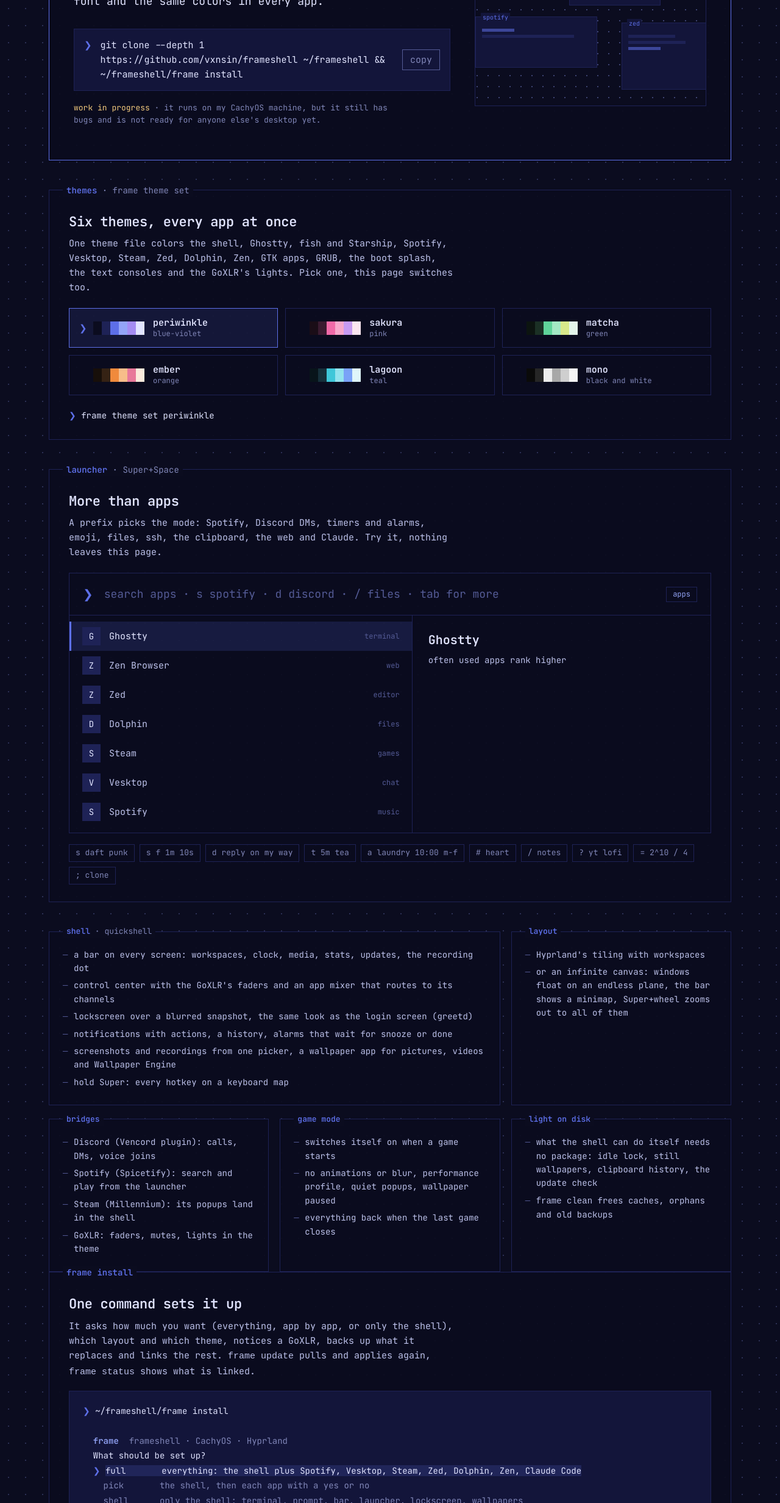
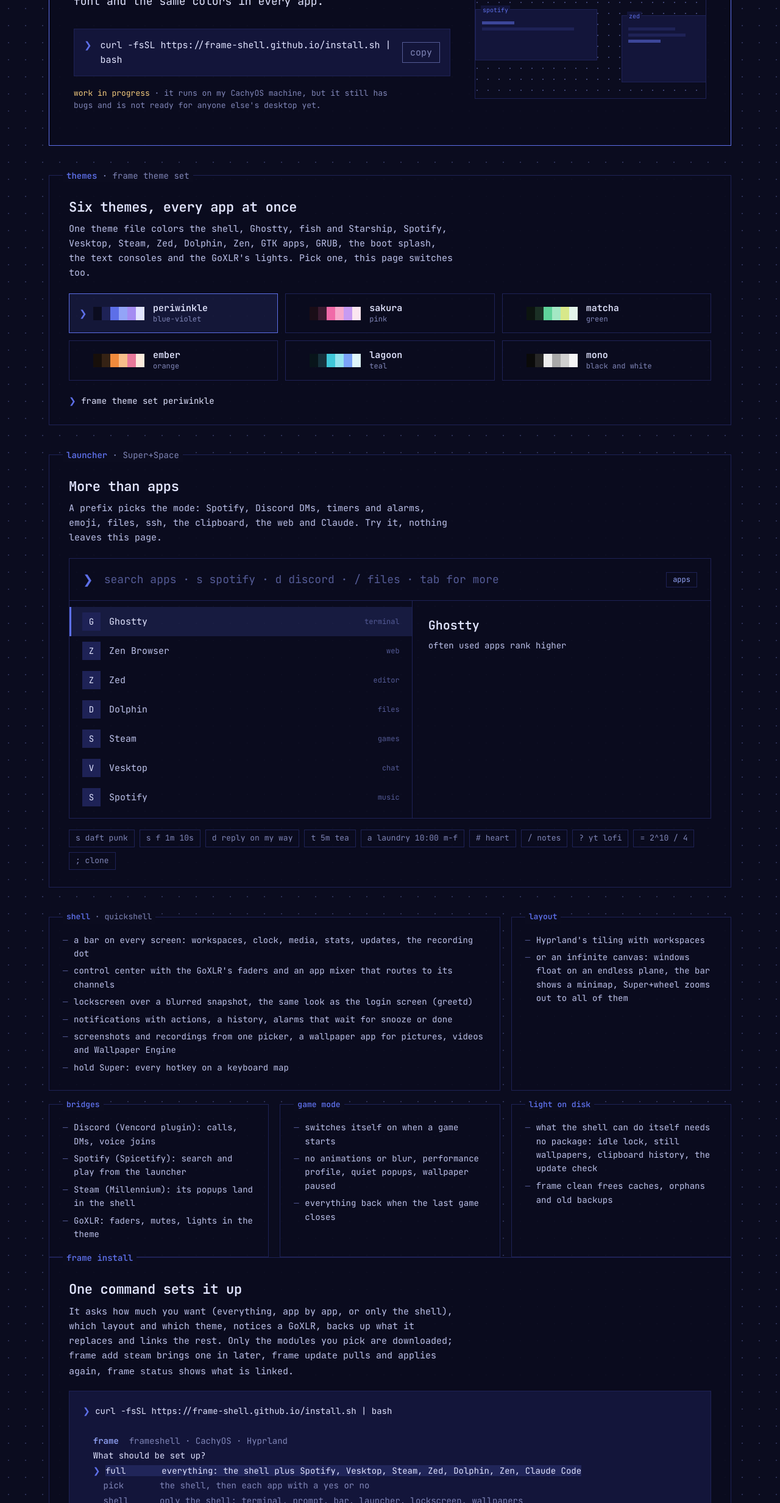
Before and after one commit to frame-shell/frame-shell.github.io, a plain HTML site: page index.html in a window 1280 px wide. Shown: the part 336-2800 px from the top of the page at 61% size. Drawn offline with Linux system fonts and the light colour scheme.

Commit message:
Site for the frame-shell organization: curl installer, links to the org

```diff
--- a/index.html
+++ b/index.html
@@ -259,7 +259,7 @@
 <header class="bar">
   <div class="ws"><span class="b">[</span><a href="#top" class="on">1</a><a href="#themes">2</a><a href="#launcher">3</a><a href="#inside">4</a><a href="#install">5</a><span class="tb"><span class="b">]─[</span><span class="title" id="title">frameshell · a terminal-styled desktop</span></span><span class="b">]</span></div>
   <div class="clock" id="clock">--:--<small id="date"></small></div>
-  <div class="right"><span class="b">[</span><span id="bar-theme">periwinkle</span><span class="b">]─[</span><a href="https://github.com/vxnsin/frameshell">github</a><span class="b">]</span></div>
+  <div class="right"><span class="b">[</span><span id="bar-theme">periwinkle</span><span class="b">]─[</span><a href="https://github.com/frame-shell">github</a><span class="b">]</span></div>
 </header>
 
 <main id="top">
@@ -271,7 +271,7 @@
     <p class="lead">A desktop for CachyOS and Hyprland that looks like a terminal: square frames, one monospace font and the same colors in every app.</p>
     <div class="cmd">
       <span class="ps">❯</span>
-      <code id="install-cmd">git clone --depth 1 https://github.com/vxnsin/frameshell ~/frameshell &amp;&amp; ~/frameshell/frame install</code>
+      <code id="install-cmd">curl -fsSL https://frame-shell.github.io/install.sh | bash</code>
       <button class="copy" data-copy="install-cmd">copy</button>
     </div>
     <p class="note"><b>work in progress</b> · it runs on my CachyOS machine, but it still has bugs and is not ready for anyone else's desktop yet.</p>
@@ -363,9 +363,9 @@
   <section class="frame rise" id="install" style="animation-delay: .1s">
     <span class="label">frame install</span>
     <h2>One command sets it up</h2>
-    <p>It asks how much you want (everything, app by app, or only the shell), which layout and which theme, notices a GoXLR, backs up what it replaces and links the rest. <code>frame update</code> pulls and applies again, <code>frame status</code> shows what is linked.</p>
+    <p>It asks how much you want (everything, app by app, or only the shell), which layout and which theme, notices a GoXLR, backs up what it replaces and links the rest. Only the modules you pick are downloaded; <code>frame add steam</code> brings one in later, <code>frame update</code> pulls and applies again, <code>frame status</code> shows what is linked.</p>
     <div class="term" id="term">
-      <div class="ln" style="animation-delay: .2s"><span class="ps">❯</span> ~/frameshell/frame install</div>
+      <div class="ln" style="animation-delay: .2s"><span class="ps">❯</span> curl -fsSL https://frame-shell.github.io/install.sh | bash</div>
       <div class="ln" style="animation-delay: .7s"> </div>
       <div class="ln" style="animation-delay: .8s">  <span class="wd">frame</span>  <span class="dim">frameshell · CachyOS · Hyprland</span></div>
       <div class="ln" style="animation-delay: 1.3s">  What should be set up?</div>
@@ -399,7 +399,7 @@
   </section>
 
   <footer>
-    <span>frameshell · by <a href="https://github.com/vxnsin">vxnsin</a> · <a href="https://github.com/vxnsin/frameshell">source</a> · <a href="https://github.com/vxnsin/frameshell/tree/main/docs">docs</a></span>
+    <span>frameshell · by <a href="https://github.com/vxnsin">vxnsin</a> · <a href="https://github.com/frame-shell">source</a> · <a href="https://github.com/frame-shell/frameshell/tree/main/docs">docs</a> · <a href="https://github.com/orgs/frame-shell/projects/1">ideas</a></span>
     <span>thanks to <a href="https://github.com/refact0r/system24">system24</a>, <a href="https://github.com/caelestia-dots">caelestia</a>, <a href="https://github.com/end-4/dots-hyprland">end-4</a> and <a href="https://quickshell.org">Quickshell</a></span>
   </footer>
 </main>
@@ -559,7 +559,7 @@
       case "#": return EMOJI.filter(([, n]) => !rest || n.split(" ").some(w => w.startsWith(rest.toLowerCase()))).map(([e, n]) => R(e, n, e, n, "enter copies · shift+enter pastes it into the window behind"));
       case "/": return rest ? [["/", rest, "folder", "~/Documents"], ["·", `${rest}.md`, "file", "~/Documents/" + rest], ["·", `old-${rest}.txt`, "file", "~/Downloads"]].map(([g, t, c, dir]) => R(g, t, c, t, dir, [["path", `${dir}/${t}`]])) : [R("/", "type a file or folder name", "")];
       case "ssh": return [R(">", rest ? `ssh ${rest}` : "nas", "ssh", null, rest ? "not in ~/.ssh/config" : "vxnsin@192.168.1.20", [["port", "22"]])];
-      case ";": return [["¶", "git clone --depth 1 https://github.com/vxnsin/frameshell"], ["▣", "image · png · 1.2MB"], ["¶", "token for the staging box"], ["¶", "meeting at 15:30"]].filter(([, t]) => !rest || t.includes(rest)).map(([g, t]) => R(g, t, g === "▣" ? "image" : "text", t, "enter copies · shift+enter deletes it from the history"));
+      case ";": return [["¶", "curl -fsSL https://frame-shell.github.io/install.sh | bash"], ["▣", "image · png · 1.2MB"], ["¶", "token for the staging box"], ["¶", "meeting at 15:30"]].filter(([, t]) => !rest || t.includes(rest)).map(([g, t]) => R(g, t, g === "▣" ? "image" : "text", t, "enter copies · shift+enter deletes it from the history"));
       case "?": { const [k, ...w] = rest.split(" "); const eng = { g: "Google", ddg: "DuckDuckGo", yt: "YouTube", gh: "GitHub", aw: "Arch Wiki", aur: "AUR", w: "Wikipedia", r: "Reddit" }; return eng[k] && w.length ? [R(eng[k][0], `${eng[k]}: ${w.join(" ")}`, k)] : Object.entries(eng).map(([key, n]) => R(n[0], rest ? `${n}: ${rest}` : `${key} · ${n}`, key)); }
       case "c": return [R("c", rest || "ask Claude something", "claude", null, rest ? "a short answer from claude -p; nothing is sent before Enter" : "only there when the claude CLI is installed")];
       default: {
```
Also changed, not shown: 1 other file.
